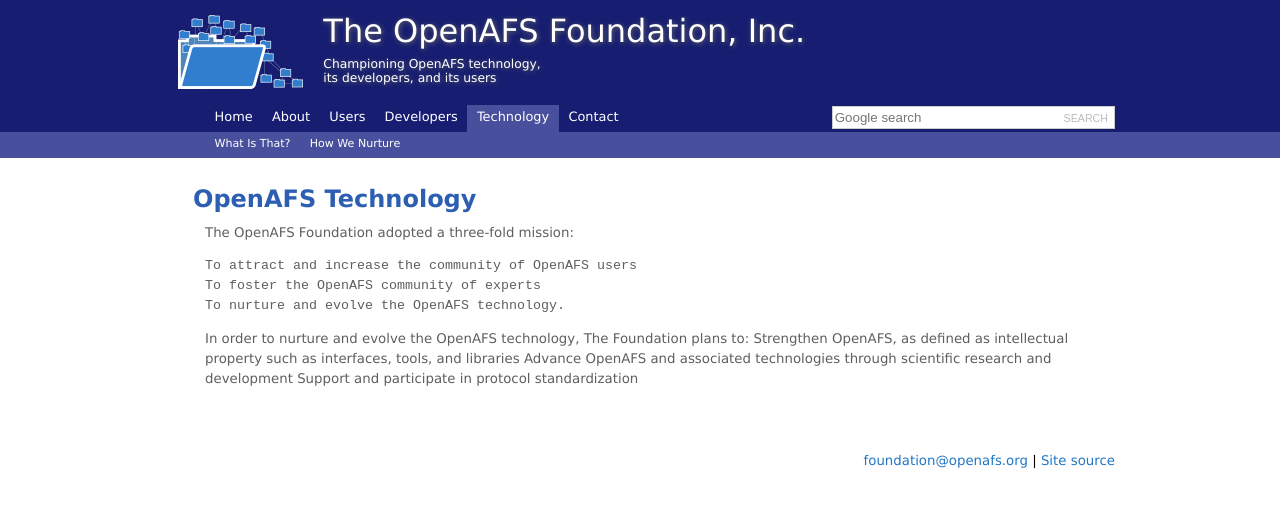
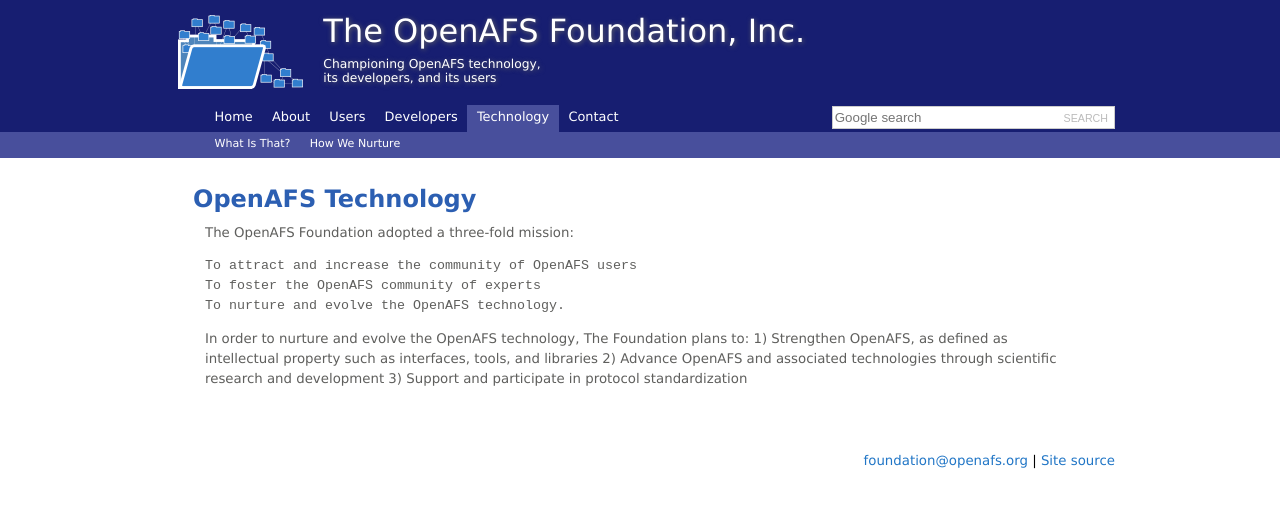
Before and after one commit to openafsfoundation/openafsfoundation.org, a Jekyll site: the page built from tech/index.md, in a window 1280 px wide. Shown: the top 508 px of the page. Built offline with Jekyll 4.4.1, drawn with Linux system fonts in a browser that asks for light colours.

Commit message:
Update index.md

```diff
--- a/tech/index.md
+++ b/tech/index.md
@@ -12,6 +12,6 @@
     To nurture and evolve the OpenAFS technology.
 
 In order to nurture and evolve the OpenAFS technology, The Foundation plans to:
-    Strengthen OpenAFS, as defined as intellectual property such as interfaces, tools, and libraries
-    Advance OpenAFS and associated technologies through scientific research and development
-    Support and participate in protocol standardization
+    1) Strengthen OpenAFS, as defined as intellectual property such as interfaces, tools, and libraries
+    2) Advance OpenAFS and associated technologies through scientific research and development
+    3) Support and participate in protocol standardization
```
